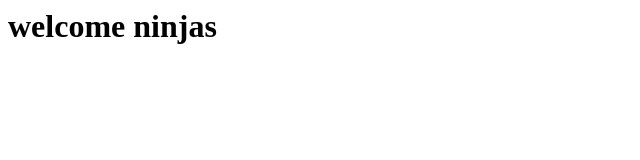
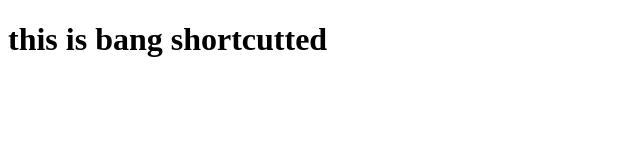
Before and after one commit to Deltafive-Piya/w2d1_html, a plain HTML site: page index.html in a window 1280 px wide. Shown: the whole page, without its empty margins (0-640 px from the left). Drawn offline with Linux system fonts and the light colour scheme.

Commit message:
creation publish

```diff
--- a/index.html
+++ b/index.html
@@ -1,3 +1,11 @@
-<html>
-    <h1>welcome ninjas </h1>
+<!DOCTYPE html>
+<html lang="en">
+<head>
+    <meta charset="UTF-8">
+    <meta name="viewport" content="width=device-width, initial-scale=1.0">
+    <title>Document</title>
+</head>
+<body>
+    <h1>this is bang shortcutted</h1>
+</body>
 </html>
```
